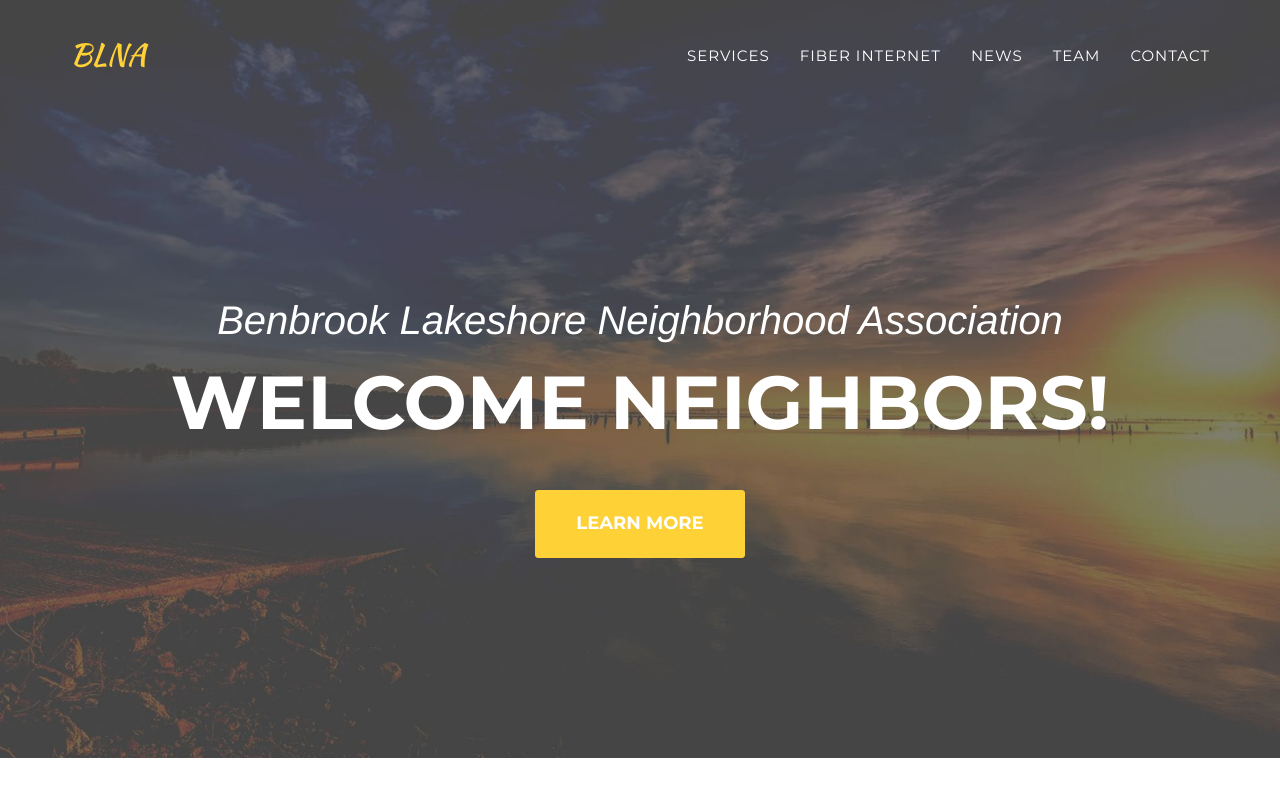
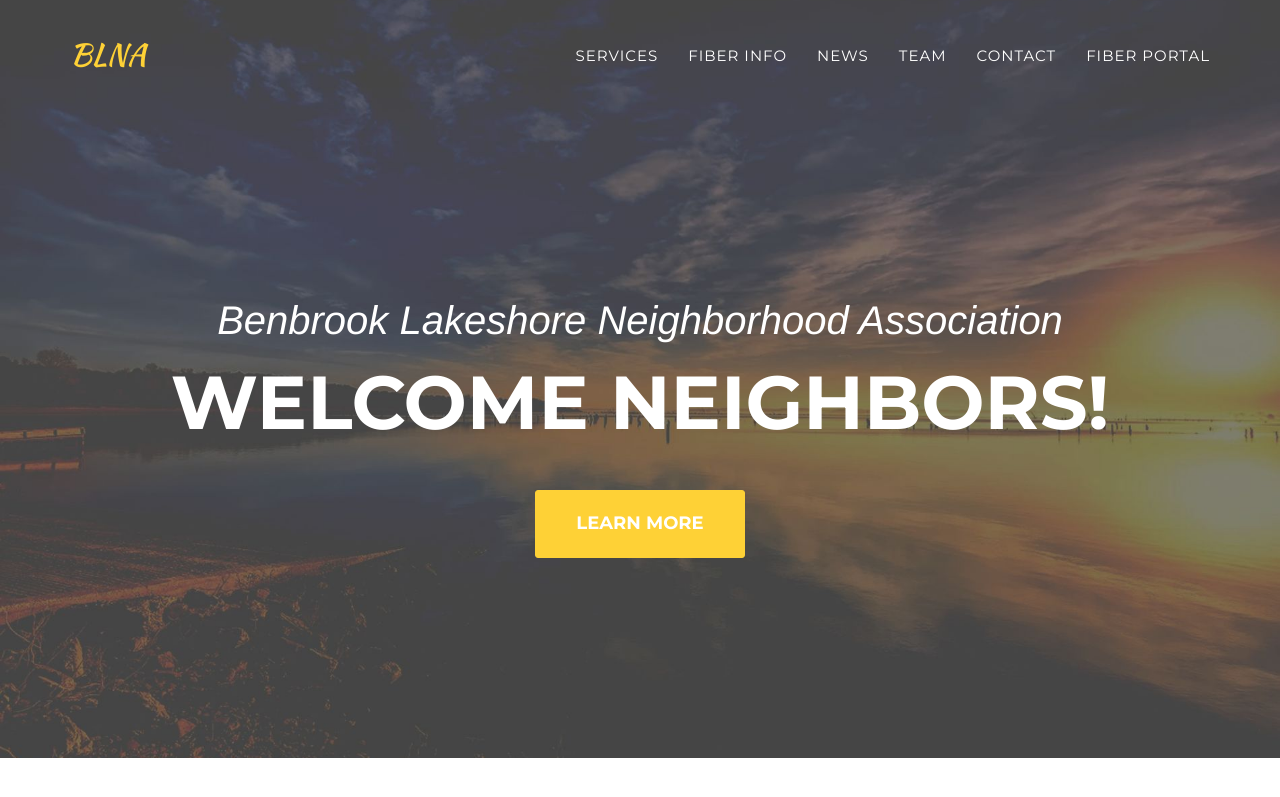
Before and after one commit to benbrooklakeshore/benbrooklakeshore.github.io, a Jekyll site: the page built from 2023-03-27-blna-wifi-project.markdown, in a window 1280 px wide and 900 px high. Shown: the top 797 px of the window. Built offline with Jekyll 4.4.1, drawn with Linux system fonts in a browser that asks for light colours; some web fonts are replaced; comment, search, counter and statistics services are not loaded.

Commit message:
Update header.html to add Fiber Portal link

```diff
--- a/_includes/header.html
+++ b/_includes/header.html
@@ -22,7 +22,7 @@
                         <a class="page-scroll" href="#services">Services</a>
                     </li>
                     <li>
-                        <a class="page-scroll" href="#about">Fiber Internet</a>
+                        <a class="page-scroll" href="#about">Fiber Info</a>
                     </li>
                     <li>
                         <a class="page-scroll" href="#portfolio">News</a>
@@ -32,6 +32,9 @@
                     </li>
                     <li>
                         <a class="page-scroll" href="#contact">Contact</a>
+                    </li>
+                    <li>
+                        <a class="page-scroll" href="fiber.benbrooklakeshore.org">Fiber Portal</a>
                     </li>
                 </ul>
             </div>
```
